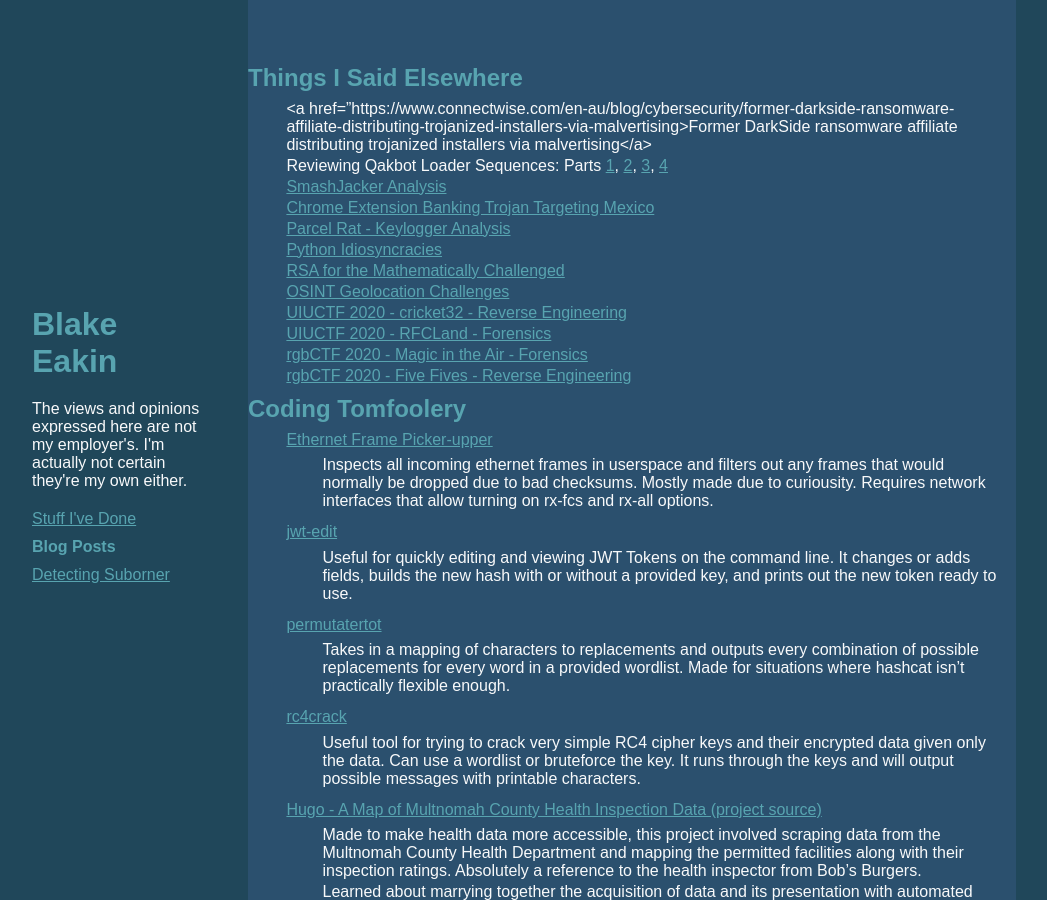
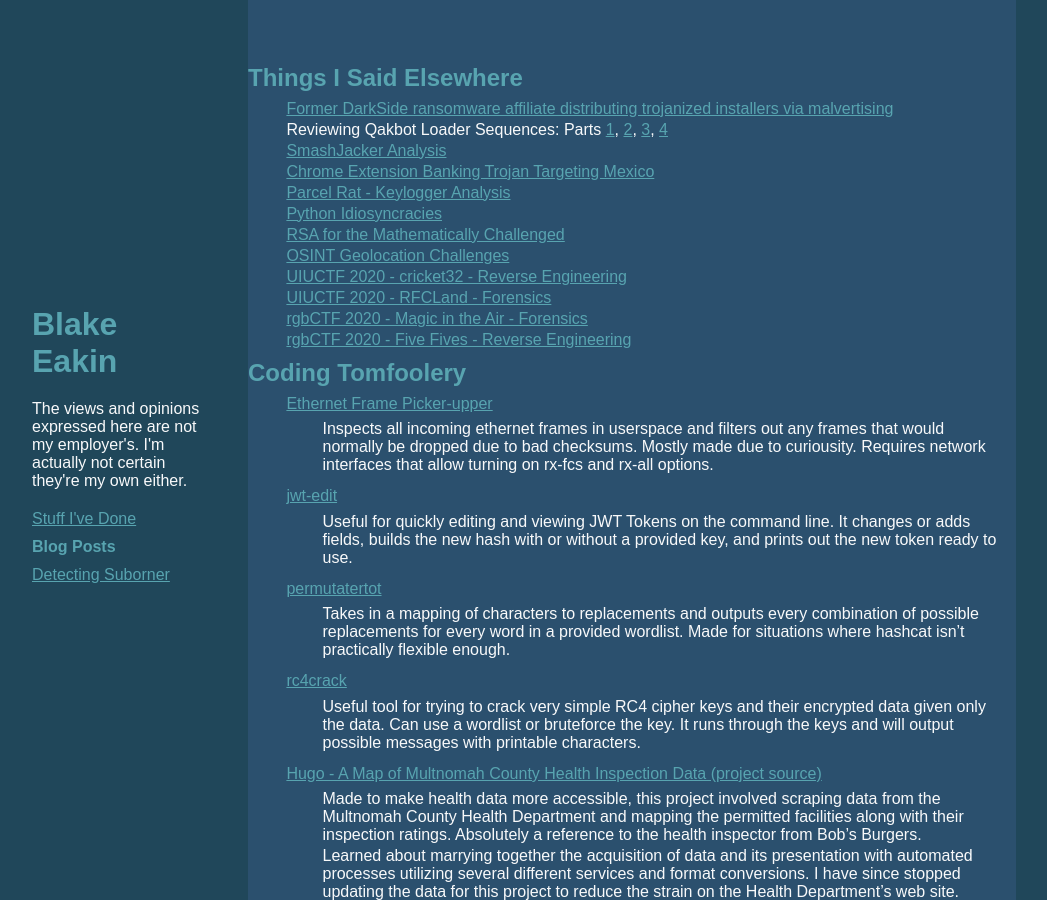
Before and after one commit to signifi3d/signifi3d.github.io, a Jekyll site: the page built from index.md, in a window 1280 px wide and 900 px high. Shown: the whole window, without its empty margins (8-1055 px from the left). Built offline with Jekyll 4.4.1, drawn with Linux system fonts in a browser that asks for light colours.

Commit message:
Fix missing quote.

```diff
--- a/index.md
+++ b/index.md
@@ -5,7 +5,7 @@ title: Stuff I've Done
 
 ## Things I Said Elsewhere
 <a id="writing"></a>
-- <a href="https://www.connectwise.com/en-au/blog/cybersecurity/former-darkside-ransomware-affiliate-distributing-trojanized-installers-via-malvertising>Former DarkSide ransomware affiliate distributing trojanized installers via malvertising</a>
+- <a href="https://www.connectwise.com/en-au/blog/cybersecurity/former-darkside-ransomware-affiliate-distributing-trojanized-installers-via-malvertising">Former DarkSide ransomware affiliate distributing trojanized installers via malvertising</a>
 - Reviewing Qakbot Loader Sequences: Parts <a href="https://www.connectwise.com/blog/cybersecurity/reviewing-qakbot-loader-sequences-part-1">1</a>, <a href="https://www.connectwise.com/blog/cybersecurity/reviewing-qakbot-loader-sequences-part-2">2</a>, <a href="https://www.connectwise.com/blog/cybersecurity/reviewing-qakbot-loader-sequences-part-3">3</a>, <a href="https://www.connectwise.com/blog/cybersecurity/reviewing-qakbot-loader-sequences-part-4"> 4</a>
 - <a href="https://www.connectwise.com/blog/threat-report/smash-jacker">SmashJacker Analysis</a>
 - <a href="https://www.connectwise.com/resources/chrome-extension-banking-trojan">Chrome Extension Banking Trojan Targeting Mexico</a>
```
